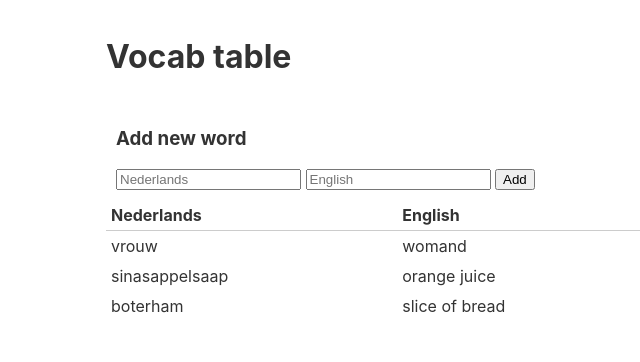
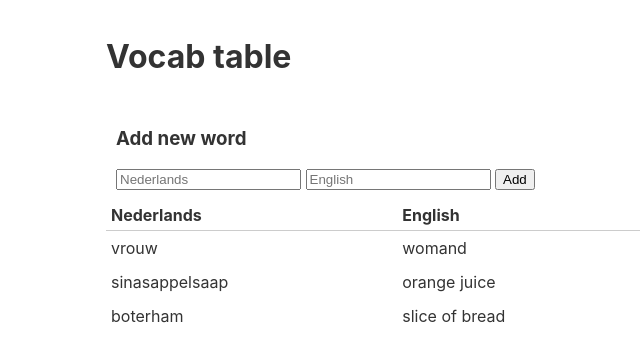
Before and after one commit to dvberzon/vocab-table-svelte, a Svelte app: page / in a window 1280 px wide. Shown: the top 362 px of the page, without its empty margins (234-874 px from the left). Built offline with nearby package versions, Linux system fonts and the light colour scheme.

Commit message:
updating from mycroft

```diff
--- a/src/Word.svelte
+++ b/src/Word.svelte
@@ -41,7 +41,7 @@
   td {
     text-align: left;
 		padding: 5px;
-    line-height: 20px
+    line-height: 24px
   }
 	td.control {
 		width: 40px;
```
